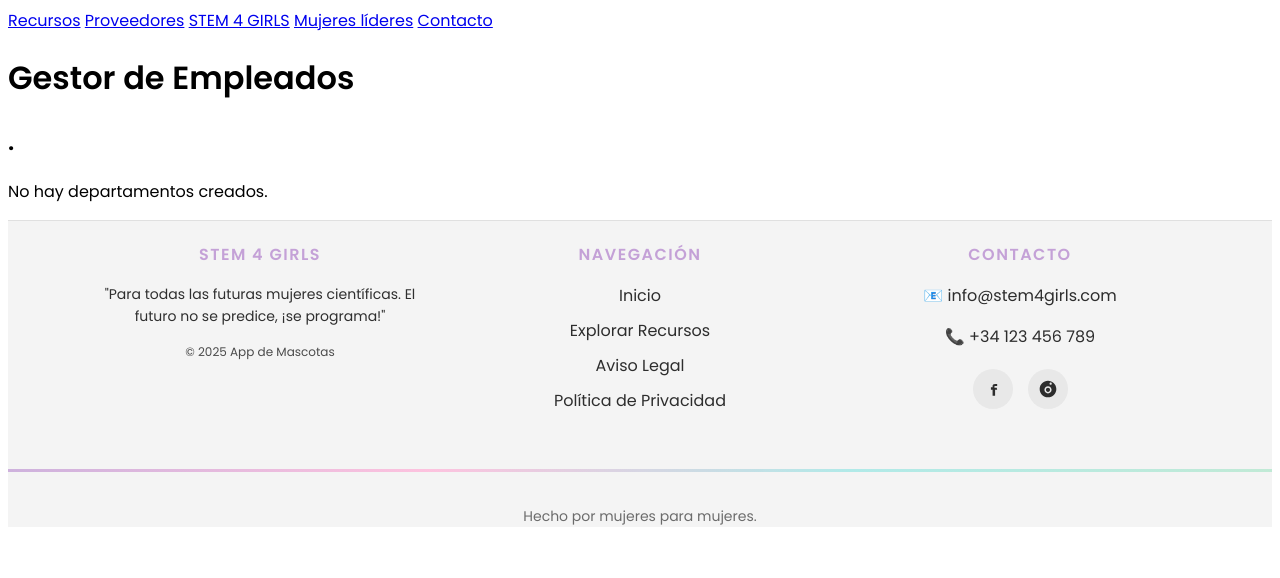
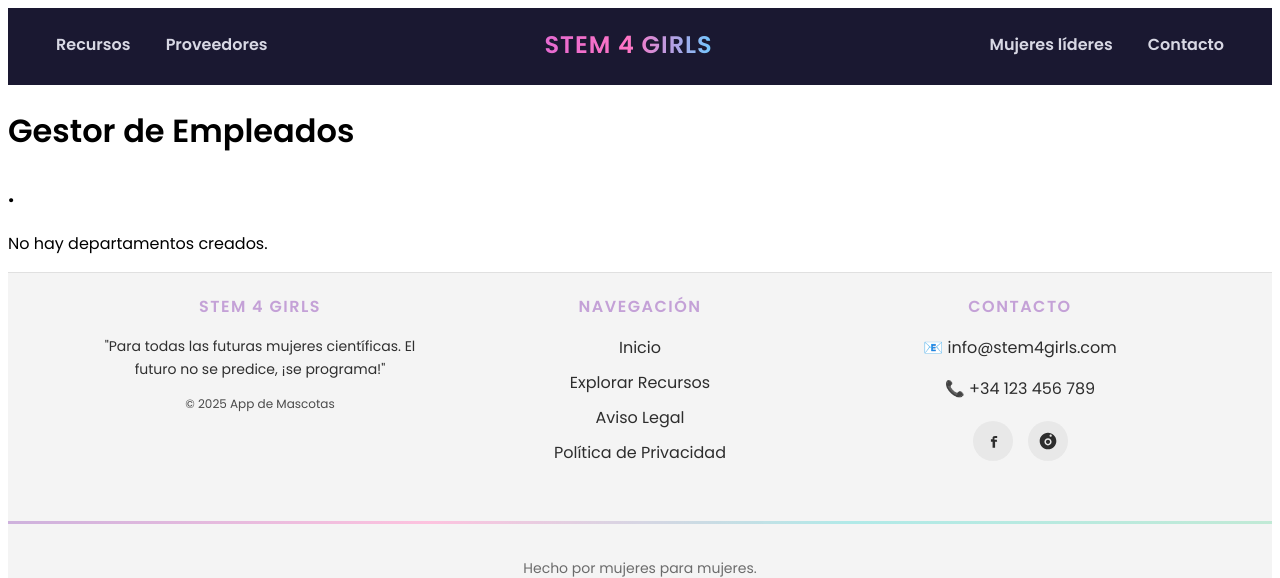
Before and after one commit to IRIA-PICO/stem4girls, a Django app: page /appstem4girls/ in a window 1280 px wide. Shown: the top 578 px of the page. Run offline with Django 5.2, Linux system fonts and the light colour scheme; data comes from the database, SQL or seed files in the repository.

Commit message:
Navegador

```diff
--- a/appstem4girls/static/css/base.css
+++ b/appstem4girls/static/css/base.css
@@ -1,14 +1,78 @@
-/*BASE PARA EL FOOTER*/
+/*HEADER BASE*/
+header {
+  background-color: #1a1831;
+  padding: 1.2rem 3rem;
+  font-family: 'Poppins', sans-serif;
+}
+.nav-principal .menu {
+  display: flex;
+  align-items: center;
+  justify-content: space-between;
+}
+.menu-izq, .menu-der {
+  display: flex;
+  gap: 2.2rem;
+}
+#titulo-nav {
+  font-weight: 800;
+  font-size: 1.5rem;
+  background: linear-gradient(90deg, #e56ad1, #ff74c4, #71c8ff);
+  -webkit-background-clip: text;
+  -webkit-text-fill-color: transparent;
+  text-decoration: none;
+  letter-spacing: 1px;
+  transition: transform 0.3s ease;
+}
+#titulo-nav:hover {
+  transform: scale(1.05);
+}
+.menu a {
+  color: #d8d8e4;
+  text-decoration: none;
+  font-weight: 600;
+  position: relative;
+  transition: color 0.3s ease;
+  padding-bottom: 4px;
+}
+.menu a::after {
+  content: "";
+  position: absolute;
+  left: 0;
+  bottom: 0;
+  width: 0%;
+  height: 2px;
+  background: linear-gradient(90deg, #e56ad1, #ff74c4, #71c8ff);
+  transition: width 0.3s ease;
+  border-radius: 2px;
+}
+.menu a:hover {
+  color: #ffffff;
+}
+.menu a:hover::after {
+  width: 100%;
+}
+/*VERSIÓN RESPONSIVE*/
+@media (max-width: 900px) {
+  .nav-principal .menu {
+    flex-direction: column;
+    gap: 1rem;
+  }
+
+  .menu-izq, .menu-der {
+    gap: 1rem;
+  }
+}
+
 body {
     font-family: 'Poppins', Arial, sans-serif;
 }
+/*BASE PARA EL FOOTER*/
 footer {
     width: 100%;
     background: #f4f4f4;
     color: #2d2d2d;
     border-top: 1px solid #e0e0e0;
 }
-
 .containerF {
     display: flex;
     justify-content: center;
--- a/appstem4girls/templates/base.html
+++ b/appstem4girls/templates/base.html
@@ -14,11 +14,15 @@
         <header>
             <nav class="nav-principal">
                 <div class="menu">
-                        <a href="{% url 'lista_recursos' %}">Recursos</a>
-                        <a href="{% url 'lista_proveedores' %}">Proveedores</a>
+                        <div class="menu-izq">
+                            <a href="{% url 'lista_recursos' %}">Recursos</a>
+                            <a href="{% url 'lista_proveedores' %}">Proveedores</a>
+                        </div>
                         <a href="{% url 'index' %}" id="titulo-nav">STEM 4 GIRLS</a>
-                        <a href="{% url 'mujeres_lideres' %}">Mujeres líderes</a>
-                        <a href="{% url 'index' %}#contacto">Contacto</a>
+                        <div class="menu-der">
+                            <a href="{% url 'mujeres_lideres' %}">Mujeres líderes</a>
+                            <a href="{% url 'index' %}#contacto">Contacto</a>
+                        </div>
                 </div>
 		    </nav>
         </header>
```
